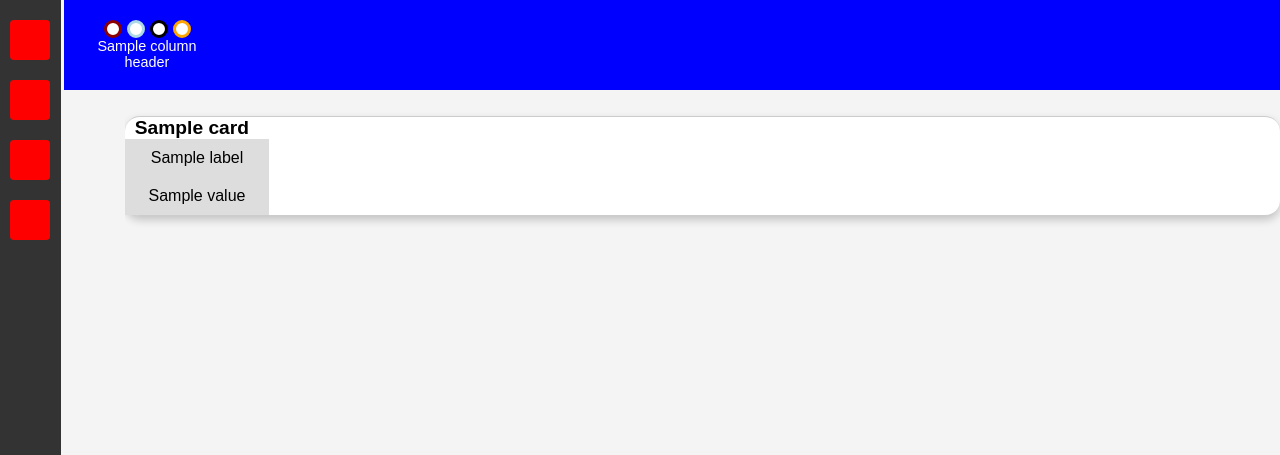
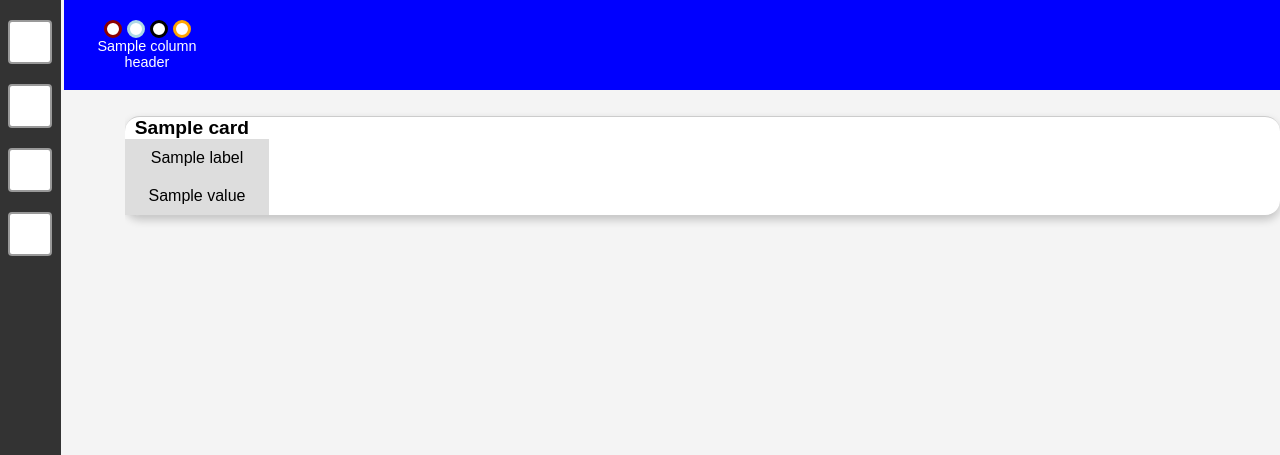
Before and after one commit to artificialname/boardgame, a Flask app: template templates/index.html in a window 1280 px wide. Shown: the top 455 px of the page. Run offline with Flask 3, Linux system fonts and the light colour scheme; the template is opened without the code that fills it: most values are stand-ins (such as "Sample title", 1, 10 or a date in 2020).

Commit message:
Update index.html

```diff
--- a/templates/index.html
+++ b/templates/index.html
@@ -30,9 +30,10 @@
             width: 40px;
             height: 40px;
             margin: 10px 0;
-            background: red;
+            background: white;
             border-radius: 4px;
             cursor: pointer;
+            border: 2px solid #999;
         }
 
         /* HEADER STYLES */
@@ -149,10 +150,10 @@
 <body>
     <!-- SIDEBAR -->
     <div class="sidebar">
-        <div class="sidebar-item"></div>
-        <div class="sidebar-item"></div>
-        <div class="sidebar-item"></div>
-        <div class="sidebar-item"></div>
+        <div class="sidebar-item" data-color="red"></div>
+        <div class="sidebar-item" data-color="blue"></div>
+        <div class="sidebar-item" data-color="green"></div>
+        <div class="sidebar-item" data-color="yellow"></div>
     </div>
 
     <!-- HEADER -->
@@ -196,11 +197,14 @@
             const circles = document.querySelectorAll(".circle");
             circles.forEach(circle => {
                 circle.addEventListener("click", function () {
-                    if (this.style.backgroundColor === "white" || this.style.backgroundColor === "") {
-                        this.style.backgroundColor = this.dataset.color;
-                    } else {
-                        this.style.backgroundColor = "white";
-                    }
+                    this.style.backgroundColor = this.style.backgroundColor === "white" ? this.dataset.color : "white";
+                });
+            });
+
+            const sidebarItems = document.querySelectorAll(".sidebar-item");
+            sidebarItems.forEach(item => {
+                item.addEventListener("click", function () {
+                    this.style.backgroundColor = this.style.backgroundColor === "white" ? this.dataset.color : "white";
                 });
             });
         });
```
